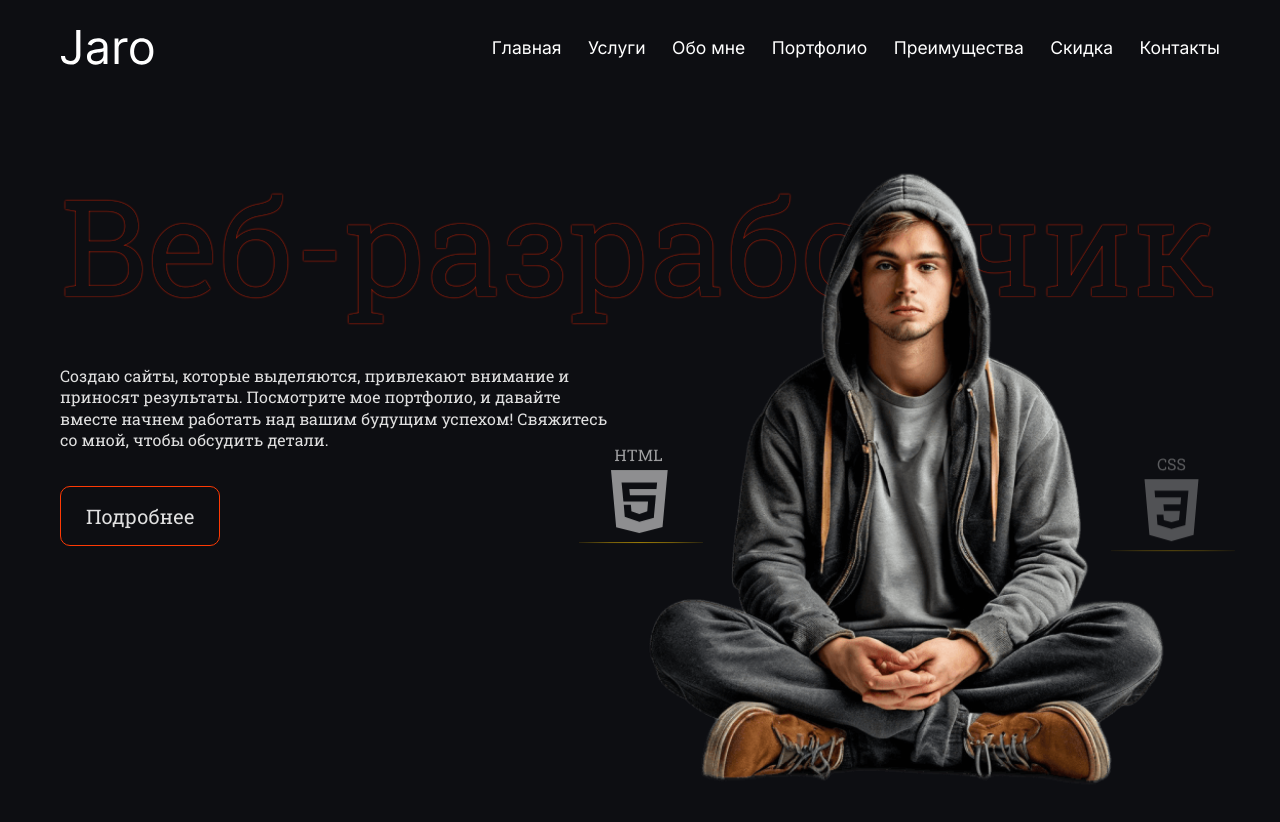
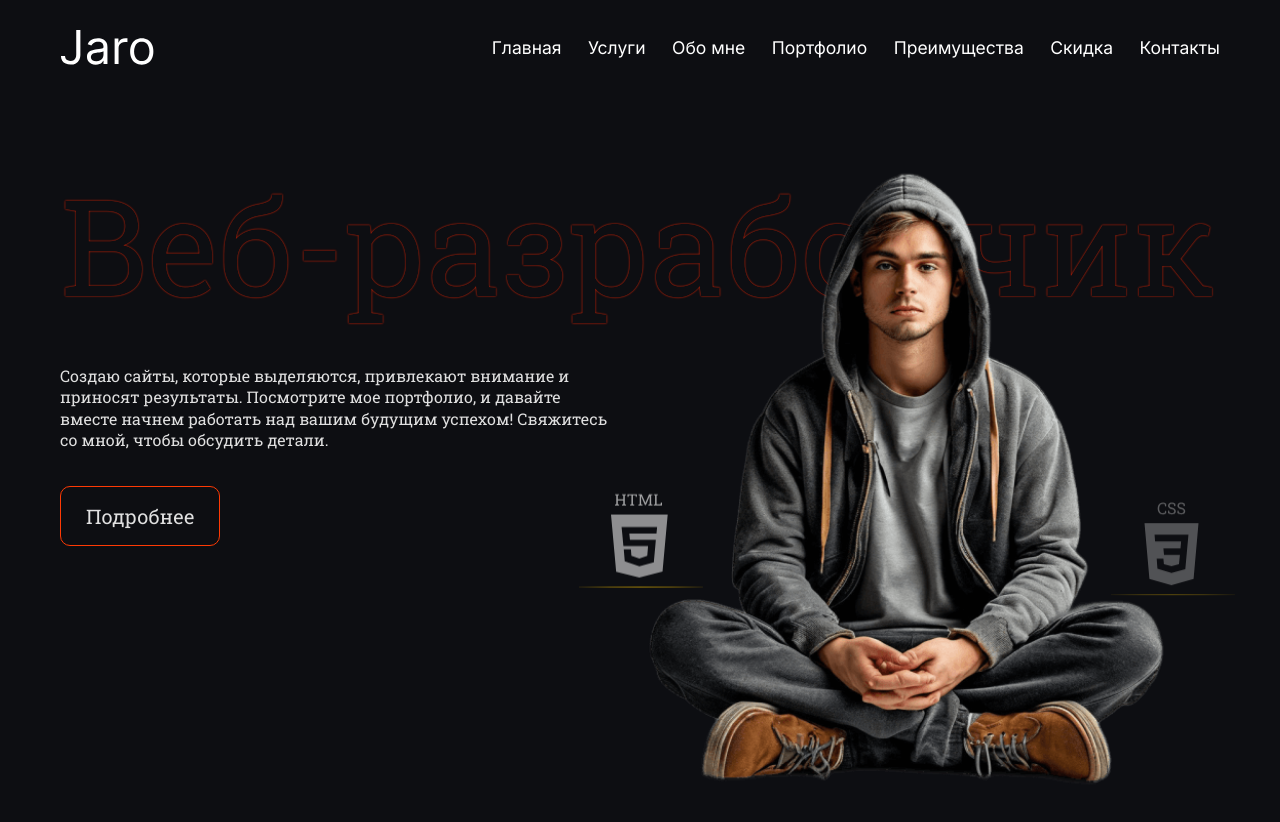
Before and after one commit to JaroFTD/portfolio, a plain HTML site: page index.html in a window 1280 px wide. Shown: the top 822 px of the page. Drawn offline with Linux system fonts and the light colour scheme.

Commit message:
Add files via upload

```diff
--- a/css/style.css
+++ b/css/style.css
@@ -702,14 +702,10 @@ body._lock {
 }
 .item-main--html {
   top: 50%;
-  -webkit-transform: translateY(-50%);
-          transform: translateY(-50%);
   left: 0;
 }
 .item-main--css {
   top: 50%;
-  -webkit-transform: translateY(-50%);
-          transform: translateY(-50%);
   right: 0;
 }
 .item-main--js {
```
